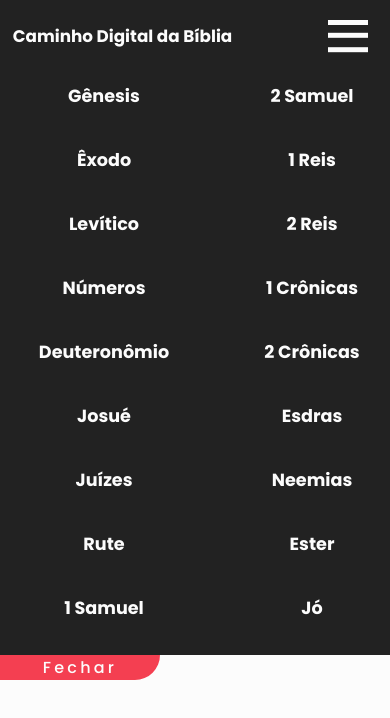
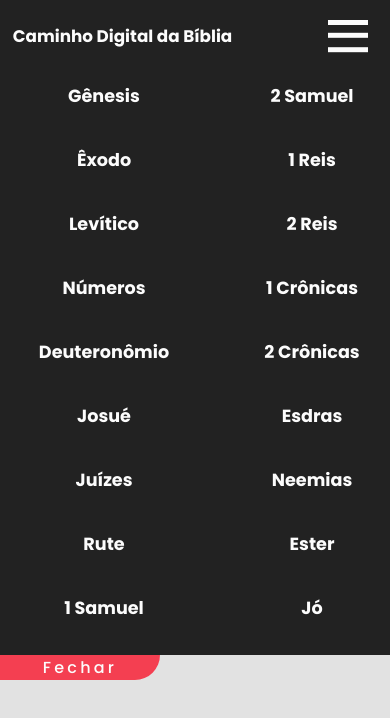
Before and after one commit to Dannick10/CaminhoDigitaldaBiblia, a React (Vite) app: page /livros in a window 390 px wide. Both pictures are taken after a click on the element "Expandir". Shown: the top 718 px of the page. Built offline with nearby package versions, Linux system fonts and the light colour scheme.

Commit message:
close menu

```diff
--- a/src/Pages/Livros.jsx
+++ b/src/Pages/Livros.jsx
@@ -11,6 +11,7 @@ const Livros = () => {
   const checkRef = useRef(null);
   const [checked, setChecked] = useState(false);
   const [chapterclose,SetChapterClose] = useState(false)
+  const [menuClose,SetmenuClose] = useState(false)
 
   const closeChapter = () =>{
    if(chapterclose){
@@ -20,11 +21,23 @@ const Livros = () => {
    }
   }
 
+  const handleClose = (e) => {
+    SetmenuClose(false)
+      SetChapterClose(false)
+      setChecked(false)
+  }
+
+
   const {bibleJson,bookName,SetBookName,bookChapter,SetBookChapter,loading,chapterSize,SetChapterSize} = useFetchBible()
 
   return (
     <main className={styles.section_books}>
-
+         {chapterclose &&(
+           <div className="closeMenu" onClick={handleClose}></div>
+         )}
+         {checked &&(
+           <div className="closeMenu" onClick={handleClose}></div>
+         )}
 
        <section className={styles.chaptesnumber} style={checked ? {position:'fixed'}:{}}>
          <ChaptesNumber bookname={bookName} SetBookName={SetBookName} SetChapterSize={SetChapterSize} SetBookChapter={SetBookChapter} checked={checked} setChecked={setChecked}/>
--- a/src/components/Header.jsx
+++ b/src/components/Header.jsx
@@ -1,6 +1,8 @@
 import React from "react";
 import styles from "./Header.module.css";
 import { Link, NavLink } from "react-router-dom";
+import { useState } from "react";
+
 
 const Header = () => {
   return (
--- a/src/index.css
+++ b/src/index.css
@@ -245,6 +245,16 @@ justify-content: space-evenly;
     cursor: pointer;
 }
 
+.closeMenu{
+    width: 100vw;
+    height: 100vh;
+    position: absolute;
+    top: 0;
+    background-color: rgba(0, 0, 0, 0.1);
+    z-index: 0;
+    position: fixed;
+}
+
 @media screen and (max-width: 800px) {
 
     .firstline,
```
